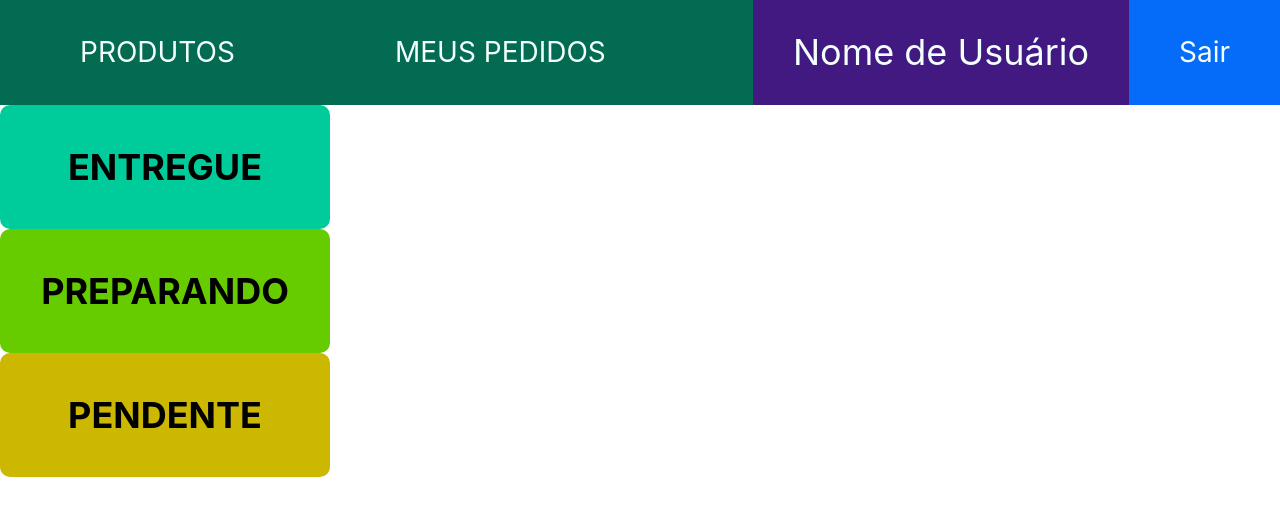
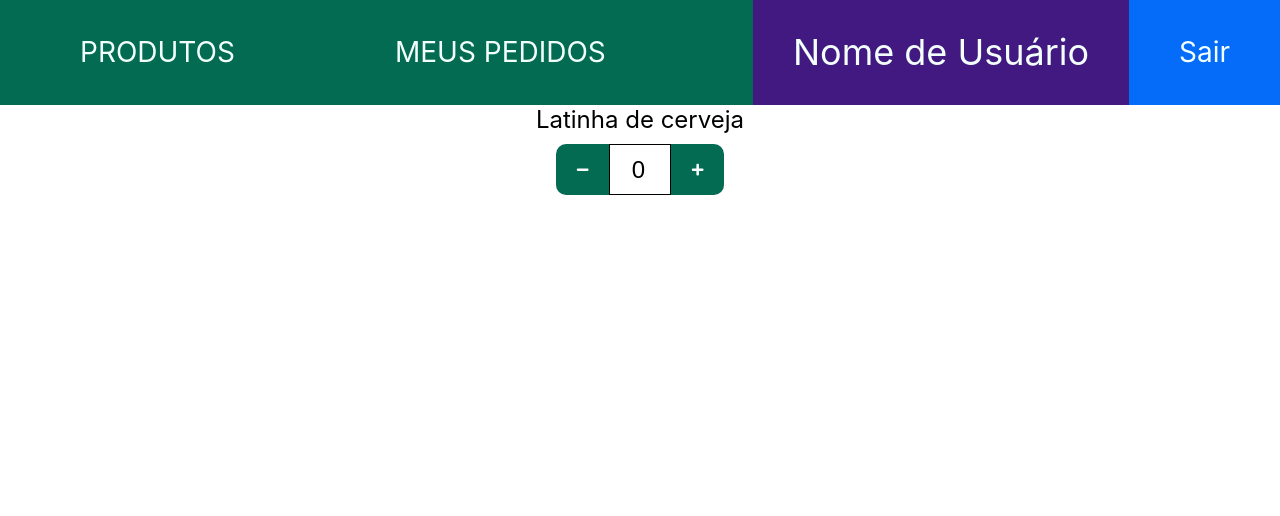
Before and after one commit to Erik-EFL/AppDelivery, a React (Create React App) app in the folder front-end/: page / in a window 1280 px wide. Shown: the top 516 px of the page. Built offline with nearby package versions, Linux system fonts and the light colour scheme.

Commit message:
feat: create Counter component

```diff
--- a/front-end/src/App.js
+++ b/front-end/src/App.js
@@ -1,15 +1,13 @@
 import React from 'react';
 import './App.css';
+import Counter from './components/Counter';
 import Navbar from './components/NavBar';
-import StatusButton from './components/StatusButton';
 
 function App() {
   return (
     <div className="App">
       <Navbar />
-      <StatusButton status="ENTREGUE" />
-      <StatusButton status="PREPARANDO" />
-      <StatusButton status="PENDENTE" />
+      <Counter description="Latinha de cerveja" />
     </div>
   );
 }
--- /dev/null
+++ b/front-end/src/components/Counter/index.js
@@ -0,0 +1,29 @@
+import React, { useState } from 'react';
+import { FaPlus, FaMinus } from 'react-icons/fa';
+import PropTypes from 'prop-types';
+import * as Styles from './styles';
+
+function Counter({ description }) {
+  const [count, setCount] = useState(0);
+
+  return (
+    <Styles.CountContainer>
+      <Styles.CountTitle>{description}</Styles.CountTitle>
+      <Styles.Box direction="row">
+        <Styles.CountButton onClick={ () => count > 0 && setCount(count - 1) }>
+          <FaMinus color="white" />
+        </Styles.CountButton>
+        <Styles.CountInput min="0" value={ count } type="number" readOnly />
+        <Styles.CountButton onClick={ () => setCount(count + 1) } max>
+          <FaPlus color="white" />
+        </Styles.CountButton>
+      </Styles.Box>
+    </Styles.CountContainer>
+  );
+}
+
+Counter.propTypes = {
+  description: PropTypes.string,
+}.isRequired;
+
+export default Counter;
--- /dev/null
+++ b/front-end/src/components/Counter/styles.js
@@ -0,0 +1,39 @@
+import styled from 'styled-components';
+import themes from '../themes/themes';
+
+export const CountContainer = styled.div`
+  display: flex;
+  flex-direction: column;
+  gap: 10px;
+  align-items: center;
+  justify-content: center;
+`;
+
+export const CountTitle = styled.p`
+  font-size: 24px;
+`;
+
+export const CountButton = styled.button`
+  display: flex;
+  background-color: ${themes.bgPrimary.darkGreen};
+  height: 51.25px;
+  padding: 10px 20px;
+  align-items: center;
+  justify-content: center;
+  border-radius: ${({ max }) => (!max ? '10px 0 0 10px' : '0 10px 10px 0')};
+`;
+
+export const CountInput = styled.input`
+  text-align: right;
+  padding: 10px;
+  font-size: 24px;
+  width: 40px;
+  outline: none;
+  border: 1px solid black;
+`;
+
+export const Box = styled.div`
+  display: flex;
+  height: 100%;
+  flex-direction: ${(props) => (props.direction === 'row' ? 'row' : 'column')};
+`;
```
